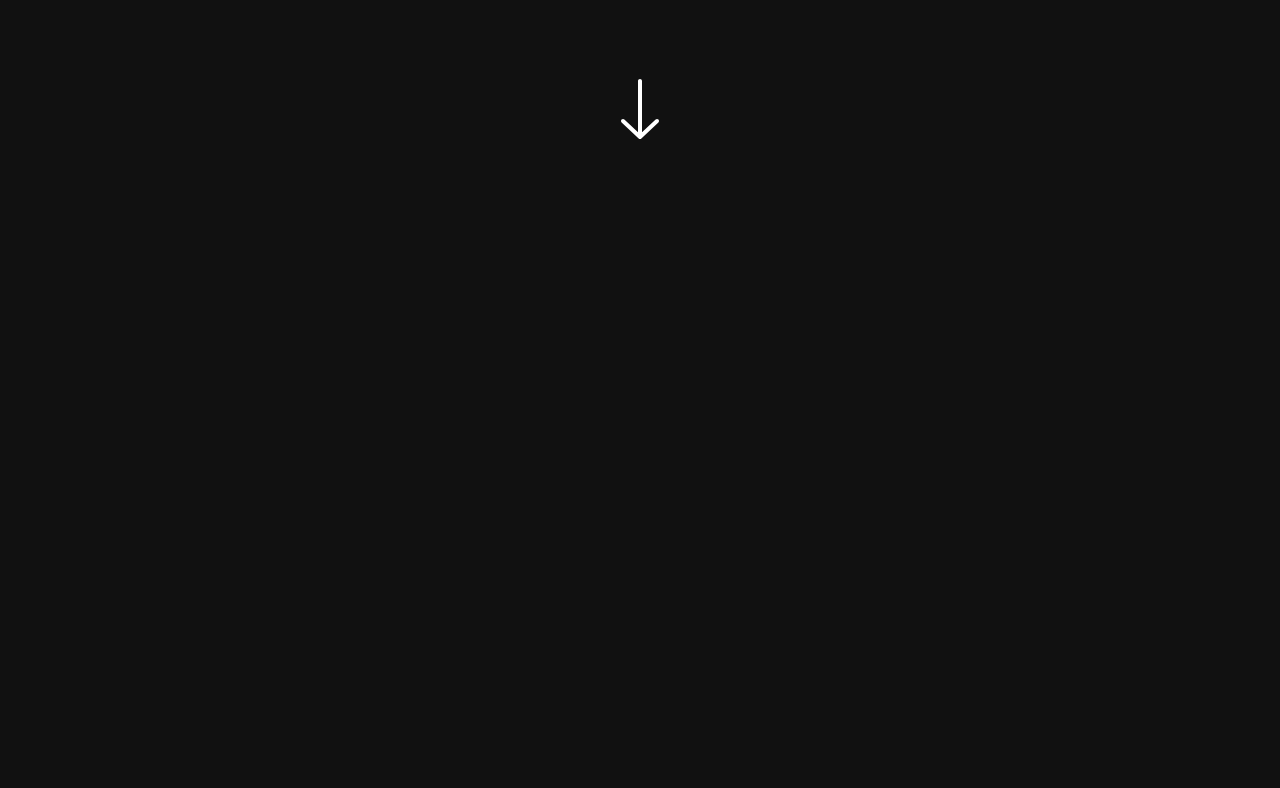
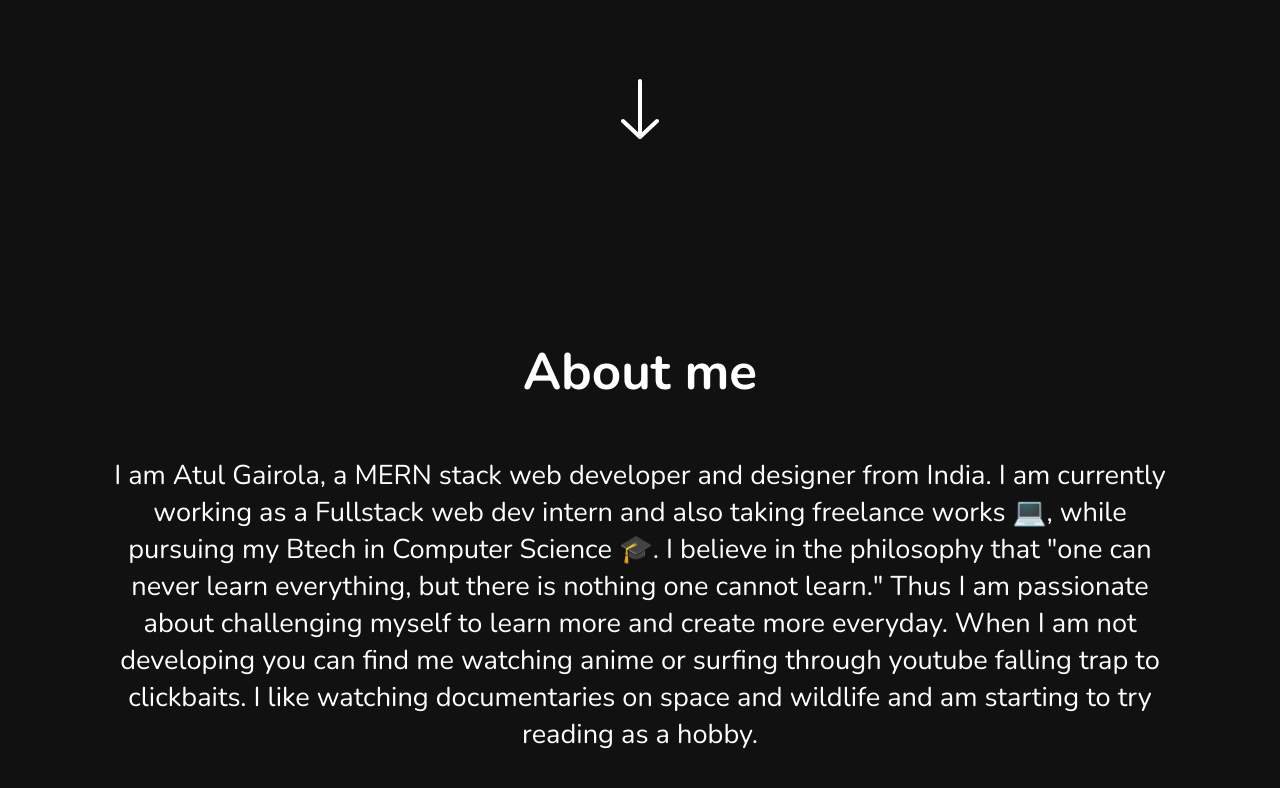
Before and after one commit to atul-gairola/Portfolio, a React (Create React App) app: page / in a window 1280 px wide. Shown: the part 616-1404 px from the top of the page. Before the commit the page ends 811 px from the top, so only its background shows below. Built offline with nearby package versions, Linux system fonts and the light colour scheme.

Commit message:
UI: create about section

```diff
--- a/src/global/components/Header/components/NavLinks/index.jsx
+++ b/src/global/components/Header/components/NavLinks/index.jsx
@@ -27,8 +27,8 @@ const NavLinks = () => {
       <Link to="/#about-me">
         <li>about me</li>
       </Link>
-      <Link to="/#my-work">
-        <li>my work</li>
+      <Link to="/#projects">
+        <li>projects</li>
       </Link>
       <Link to="/#contact-me">
         <li>contact me</li>
--- /dev/null
+++ b/src/pages/Home/components/AboutSection/index.jsx
@@ -0,0 +1,42 @@
+import React from "react";
+import { createUseStyles } from "react-jss";
+
+const useStyles = createUseStyles((theme) => ({
+  aboutSectionContainer: {
+    padding: "200px 0",
+    textAlign: "center",
+    height: "100vh",
+    display: "grid",
+    placeContent: "center",
+    "& > h2": {
+      fontSize: "3.2rem",
+      marginBottom: "50px",
+    },
+    "& > p": {
+      fontSize: "1.7rem",
+    },
+  },
+}));
+
+function AboutSection() {
+  const classes = useStyles();
+
+  return (
+    <section id="about" className={classes.aboutSectionContainer}>
+      <h2>About me</h2>
+      <p>
+        I am Atul Gairola, a MERN stack web developer and designer from India. I
+        am currently working as a Fullstack web dev intern and also taking
+        freelance works 💻, while pursuing my Btech in Computer Science 🎓. I
+        believe in the philosophy that "one can never learn everything, but
+        there is nothing one cannot learn." Thus I am passionate about
+        challenging myself to learn more and create more everyday. When I am not
+        developing you can find me watching anime or surfing through youtube
+        falling trap to clickbaits. I like watching documentaries on space and
+        wildlife and am starting to try reading as a hobby.
+      </p>
+    </section>
+  );
+}
+
+export default AboutSection;
--- a/src/pages/Home/index.jsx
+++ b/src/pages/Home/index.jsx
@@ -2,11 +2,13 @@ import React from "react";
 
 import Layout from "../../global/layouts/Layout";
 import HeroSection from "./components/HeroSection";
+import AboutSection from "./components/AboutSection";
 
 const Home = () => {
   return (
     <Layout>
       <HeroSection />
+      <AboutSection />
     </Layout>
   );
 };
```
